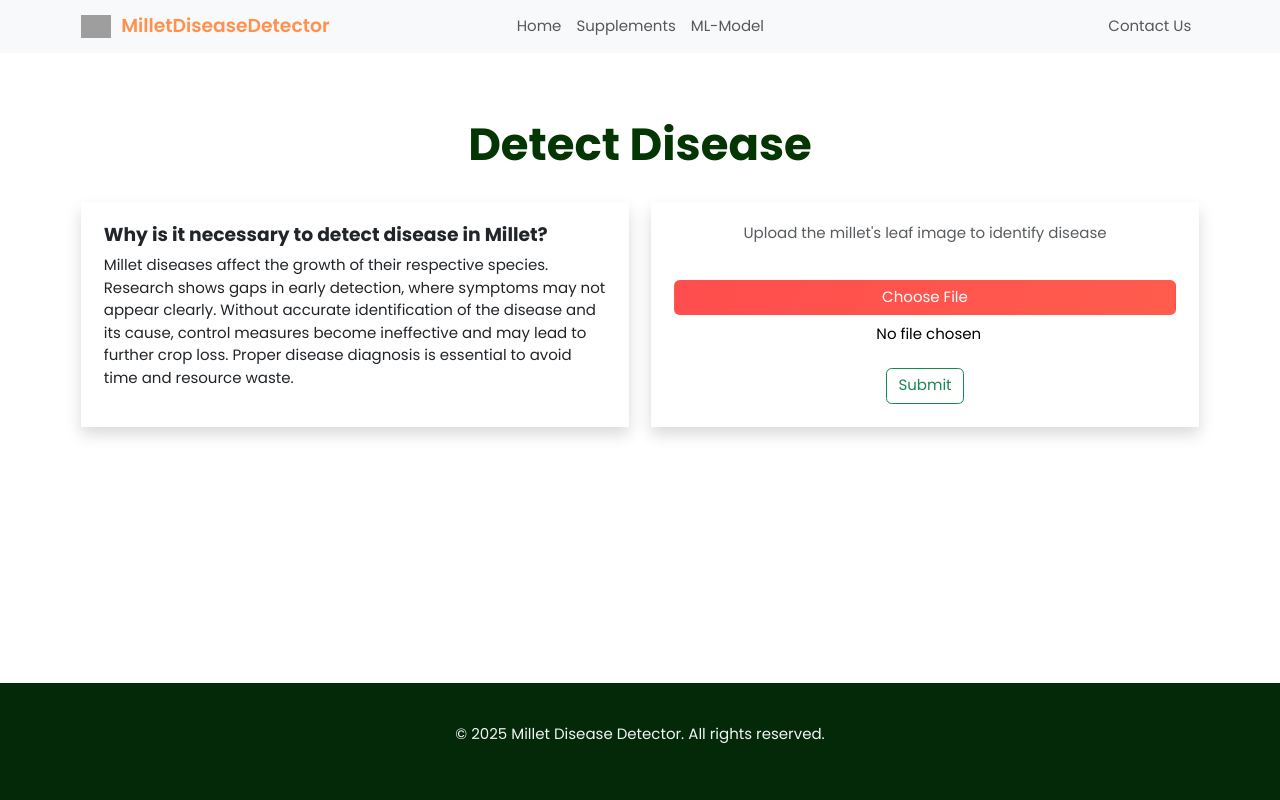
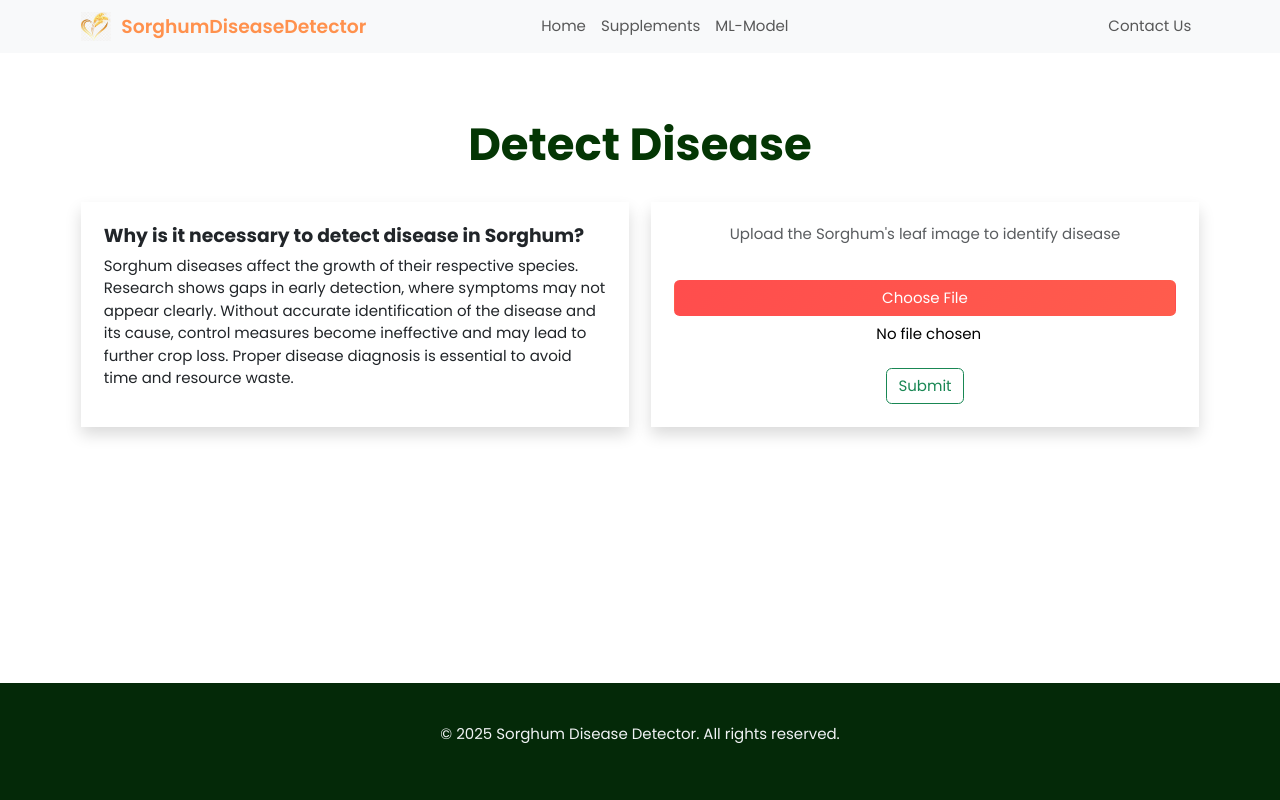
Before and after one commit to msujera0111/millet_disease, a Flask app: page /index in a window 1280 px wide. Run offline with Flask 2, Linux system fonts and the light colour scheme; some libraries are stand-ins or nearby versions; grey boxes are pictures that could not be loaded.

Commit message:
text and csv changes

```diff
--- a/app.py
+++ b/app.py
@@ -113,5 +113,5 @@ def market():
     )
 
 if __name__ == '__main__':
-    port = int(os.environ.get("PORT", 5000))
-    app.run(host='0.0.0.0', port=port, debug=False)
+    port = int(5000)
+    app.run(host='0.0.0.0', port=port)
--- a/templates/base.html
+++ b/templates/base.html
@@ -87,7 +87,7 @@
 <nav class="navbar navbar-expand-lg navbar-light bg-light">
     <div class="container">
         <a class="navbar-brand" href="/">
-            <img src="/static/uploads/front.png" alt="Logo"> MilletDiseaseDetector
+            <img src="/static/uploads/images.jpeg" alt="Logo"> SorghumDiseaseDetector
         </a>
         <button class="navbar-toggler" type="button" data-bs-toggle="collapse" data-bs-target="#navbarNav"
                 aria-controls="navbarNav" aria-expanded="false" aria-label="Toggle navigation">
@@ -117,7 +117,7 @@
 
 <!-- Footer -->
 <footer class="footer-basic">
-    <p>&copy; 2025 Millet Disease Detector. All rights reserved.</p>
+    <p>&copy; 2025 Sorghum Disease Detector. All rights reserved.</p>
 </footer>
 
 <!-- Bootstrap Bundle with Popper -->
--- a/templates/home.html
+++ b/templates/home.html
@@ -1,7 +1,7 @@
 {% extends 'base.html' %}
 
 {% block pagetitle %}
-Millet Disease Prediction
+Sorghum Disease Prediction
 {% endblock pagetitle %}
 
 {% block body %}
@@ -33,10 +33,10 @@ Millet Disease Prediction
   <div class="row">
     <div class="col-lg-10 mx-auto">
       <h3 class="display-5 hero-title" style="padding-top: 10%; font-weight: 400; color: black;">
-        <b>MILLET DISEASE DETECTION</b>
+        <b>SORGHUM DISEASE DETECTION</b>
       </h3>
       <p class="lead hero-subtext" style="font-weight: 500; color: black; font-size: 17px;">
-        This Model Will Help To Detect Disease From Millets
+        This Model Will Help To Detect Disease From Sorghum
       </p>
     </div>
   </div>
--- a/templates/index.html
+++ b/templates/index.html
@@ -19,9 +19,12 @@ AI Engine
         <!-- Left Column: Info -->
         <div class="col-12 col-md-6">
             <div class="p-4 bg-white shadow rounded-lg h-100">
-                <h5><b>Why is it necessary to detect disease in Millet?</b></h5>
+                <h5><b>Why is it necessary to detect disease in Sorghum?</b></h5>
                 <p>
-                    Millet diseases affect the growth of their respective species. Research shows gaps in early detection, where symptoms may not appear clearly. Without accurate identification of the disease and its cause, control measures become ineffective and may lead to further crop loss. Proper disease diagnosis is essential to avoid time and resource waste.
+                    Sorghum diseases affect the growth of their respective species. Research shows gaps in early
+                    detection, where symptoms may not appear clearly. Without accurate identification of the disease and
+                    its cause, control measures become ineffective and may lead to further crop loss. Proper disease
+                    diagnosis is essential to avoid time and resource waste.
                 </p>
             </div>
         </div>
@@ -29,12 +32,14 @@ AI Engine
         <!-- Right Column: Upload -->
         <div class="col-12 col-md-6">
             <div class="p-4 bg-white shadow rounded-lg h-100">
-                <h6 class="text-center text-muted mb-4">Upload the millet's leaf image to identify disease</h6>
+                <h6 class="text-center text-muted mb-4">Upload the Sorghum's leaf image to identify disease</h6>
 
                 <form action="/submit" method="POST" enctype="multipart/form-data">
                     <div class="mb-4">
                         <input type="file" id="actual-btn" name="image" hidden />
-                        <label for="actual-btn" class="btn w-100" style="background-image: linear-gradient(300deg, #ff5c4d, #ff4d4d); color: white;">
+                        <!-- <input type="file" id="actual-btn" name="image" accept="image/*" capture="environment" hidden /> -->
+                        <label for="actual-btn" class="btn w-100"
+                            style="background-image: linear-gradient(300deg, #ff5c4d, #ff4d4d); color: white;">
                             Choose File
                         </label>
                         <div class="mt-2 text-center" id="file-chosen" style="color: black;">No file chosen</div>
```
Also changed, not shown: disease_info.csv (+15 -20 lines), templates/submit.html (+3 -7 lines), static/uploads/images.jpeg (added).
